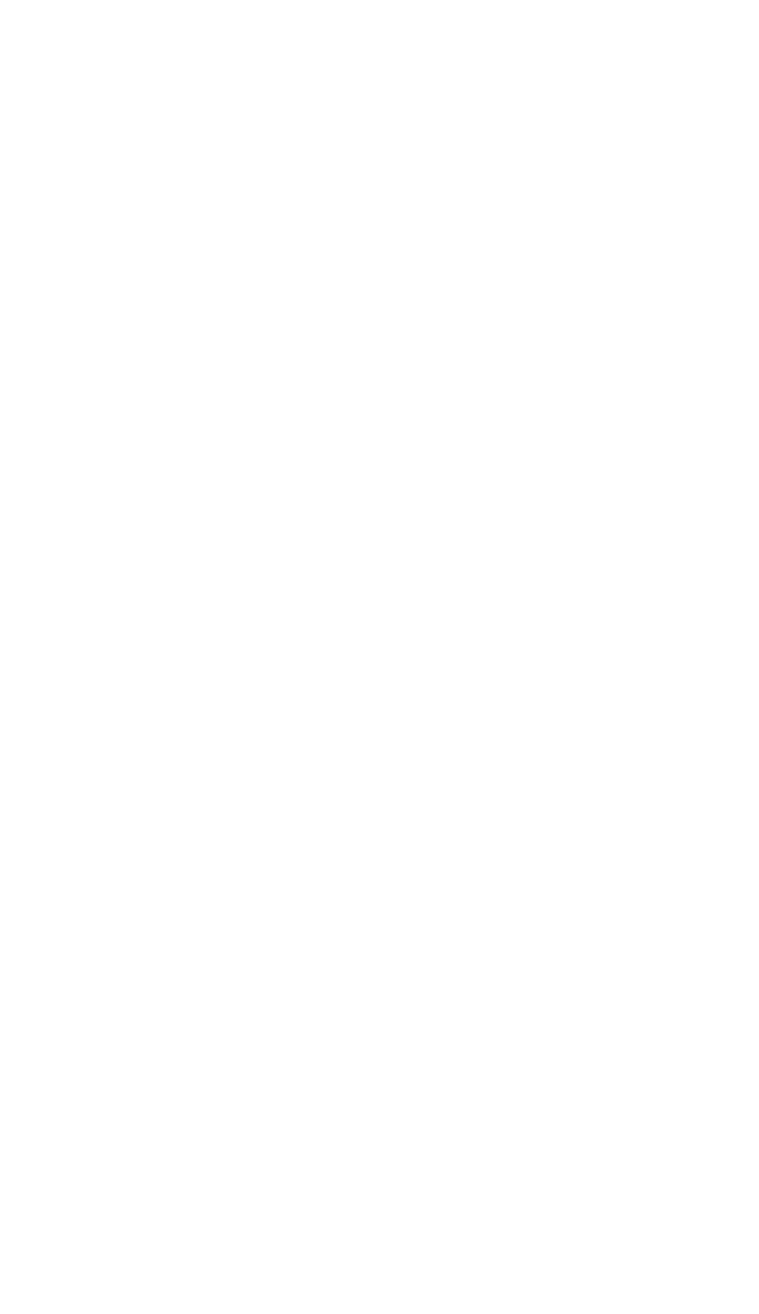
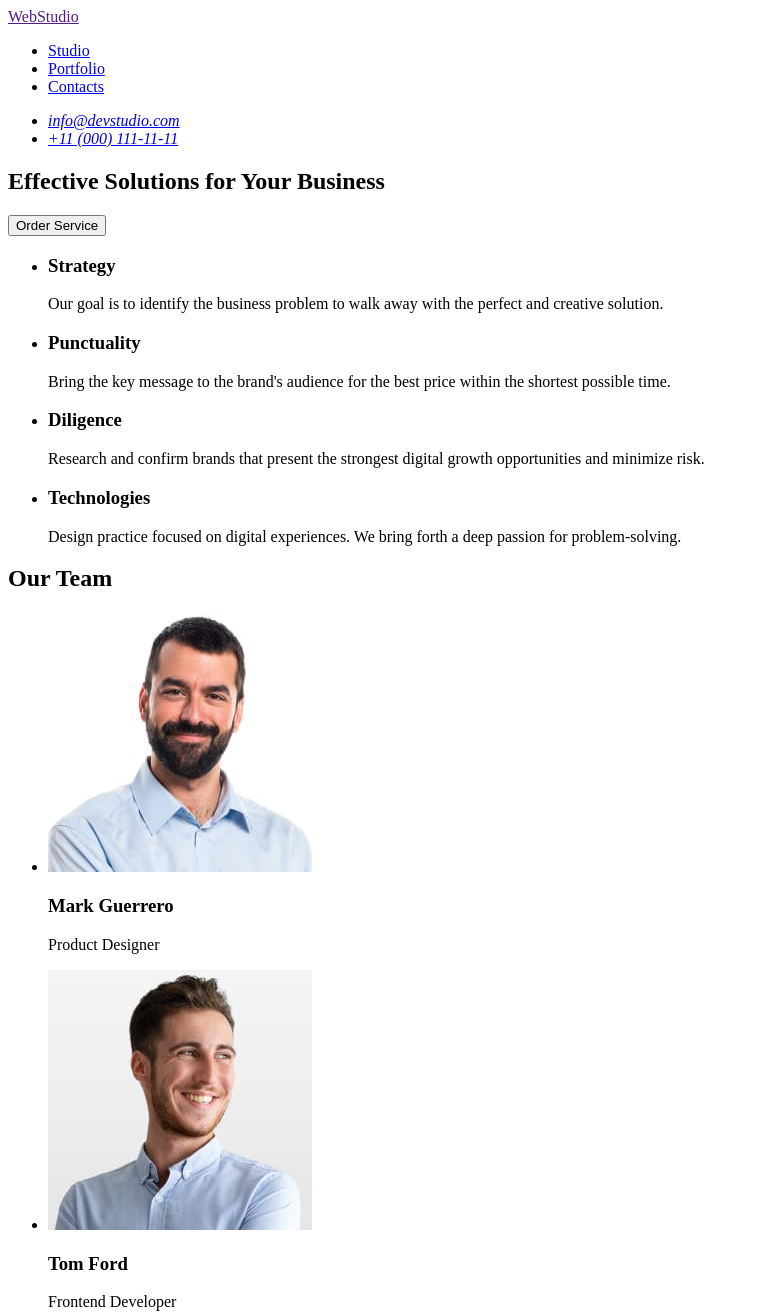
Before and after one commit to JanZag15/goit-markup-hw-01, a plain HTML site: page index.html in a window 1280 px wide. Shown: the top 1314 px of the page, without its empty margins (0-759 px from the left). Before the commit the page ends 800 px from the top, so only its background shows below. Drawn offline with Linux system fonts and the light colour scheme.

Commit message:
index.html+prettierrc.json update

```diff
--- a/index.html
+++ b/index.html
@@ -8,14 +8,127 @@
   </head>
   <body>
     <!-- Header section -->
-    <header></header>
+    <header>
+      <nav>
+        <a href="">Web<span>Studio</span></a>
+
+        <ul>
+          <li>
+            <a href="#studio">Studio</a>
+          </li>
+          <li>
+            <a href="#portfolio">Portfolio</a>
+          </li>
+          <li>
+            <a href="#contacts">Contacts</a>
+          </li>
+        </ul>
+      </nav>
+
+      <address id="contacts">
+        <ul>
+          <li>
+            <a href="mailto:info@devstudio.com">info@devstudio.com</a>
+          </li>
+          <li>
+            <a href="tel:+110001111111">+11 (000) 111-11-11</a>
+          </li>
+        </ul>
+      </address>
+    </header>
     <!-- Main content -->
     <main>
-      <section></section>
-      <section></section>
-      <section></section>
+      <!-- Hero section -->
+      <section id="studio">
+        <h1>Effective Solutions for Your Business</h1>
+
+        <button type="button">Order Service</button>
+      </section>
+      <!-- Portfolio section -->
+      <section id="portfolio">
+        <h2 hidden>Portfolio</h2>
+        <ul>
+          <li>
+            <h3>Strategy</h3>
+            <p>
+              Our goal is to identify the business problem to walk away with the
+              perfect and creative solution.
+            </p>
+          </li>
+          <li>
+            <h3>Punctuality</h3>
+            <p>
+              Bring the key message to the brand's audience for the best price
+              within the shortest possible time.
+            </p>
+          </li>
+          <li>
+            <h3>Diligence</h3>
+            <p>
+              Research and confirm brands that present the strongest digital
+              growth opportunities and minimize risk.
+            </p>
+          </li>
+          <li>
+            <h3>Technologies</h3>
+            <p>
+              Design practice focused on digital experiences. We bring forth a
+              deep passion for problem-solving.
+            </p>
+          </li>
+        </ul>
+      </section>
+      <!-- Team section -->
+      <section>
+        <h2>Our Team</h2>
+
+        <ul>
+          <li>
+            <img
+              src="./images/our_team/mark.jpg"
+              alt="Marks avatar"
+              width="264"
+              height="260" />
+            <h3>Mark Guerrero</h3>
+            <p>Product Designer</p>
+          </li>
+          <li>
+            <img
+              src="./images/our_team/tom.jpg"
+              alt="Toms avatar"
+              width="264"
+              height="260" />
+            <h3>Tom Ford</h3>
+            <p>Frontend Developer</p>
+          </li>
+          <li>
+            <img
+              src="./images/our_team/camila.jpg"
+              alt="Camilas avatar"
+              width="264"
+              height="260" />
+            <h3>Camila Garcia</h3>
+            <p>Marketing</p>
+          </li>
+          <li>
+            <img
+              src="./images/our_team/daniel.jpg"
+              alt="Daniels avatar"
+              width="264"
+              height="260" />
+            <h3>Daniel Wilson</h3>
+            <p>UI Designer</p>
+          </li>
+        </ul>
+      </section>
     </main>
     <!-- Footer section -->
-    <footer></footer>
+    <footer>
+      <a href="">Web<span>Studio</span></a>
+      <p>
+        Increase the flow of customers and sales for your business with digital
+        marketing & growth solutions.
+      </p>
+    </footer>
   </body>
 </html>
```
Also changed, not shown: .prettierrc.json, images/our_team/camila.jpg (added), images/our_team/daniel.jpg (added), images/our_team/mark.jpg (added), images/our_team/tom.jpg (added).
